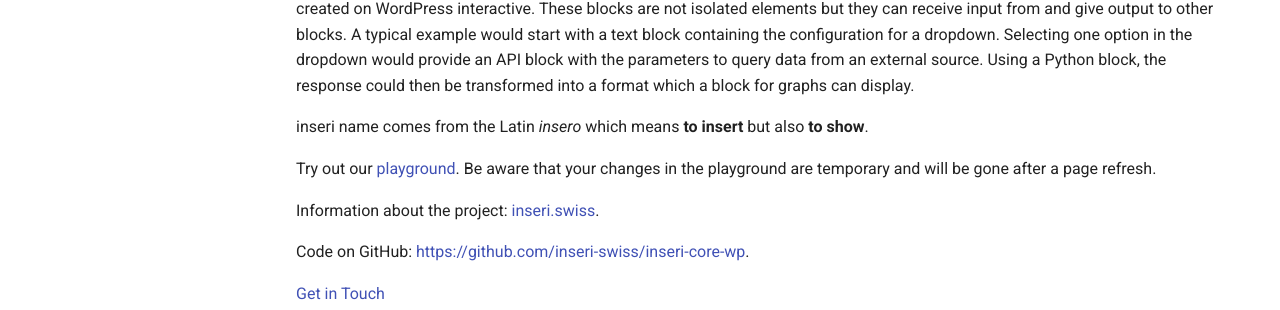
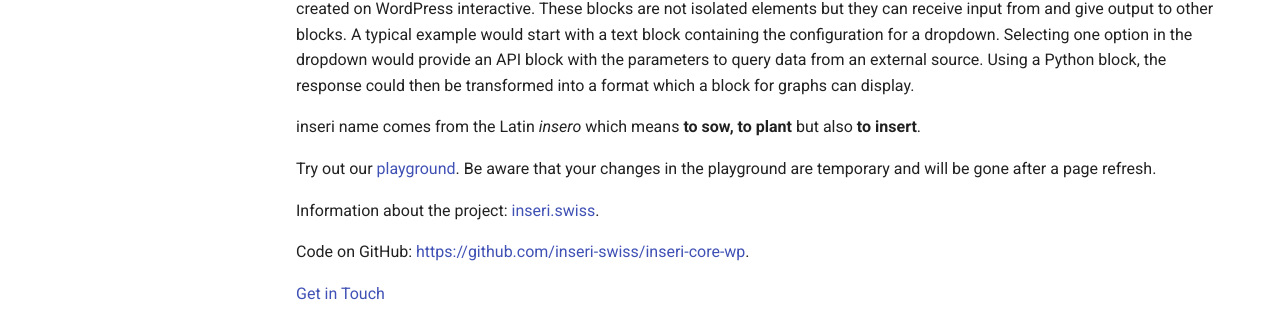
Before and after one commit to inseri-swiss/inseri-core-wp, an MkDocs documentation site: the page built from docs/index.md, in a window 1280 px wide. Shown: the part 343-653 px from the top of the page. Built offline with MkDocs 1.6.1 and Material for MkDocs 9.7.7, drawn with Linux system fonts in a browser that asks for light colours; comment, search, counter and statistics services are not loaded.

Commit message:
docs: inseri meaning

```diff
--- a/docs/index.md
+++ b/docs/index.md
@@ -11,7 +11,7 @@ A typical example would start with a text block containing the configuration for
 Selecting one option in the dropdown would provide an API block with the parameters to query data from an external source.
 Using a Python block, the response could then be transformed into a format which a block for graphs can display.
 
-inseri name comes from the Latin _insero_ which means **to insert** but also **to show**.
+inseri name comes from the Latin _insero_ which means **to sow, to plant** but also **to insert**.
 
 Try out our [playground](https://playground.inseri.swiss/){:target="\_blank"}. Be aware that your changes in the playground are temporary and will be gone after a page refresh.
 
```
